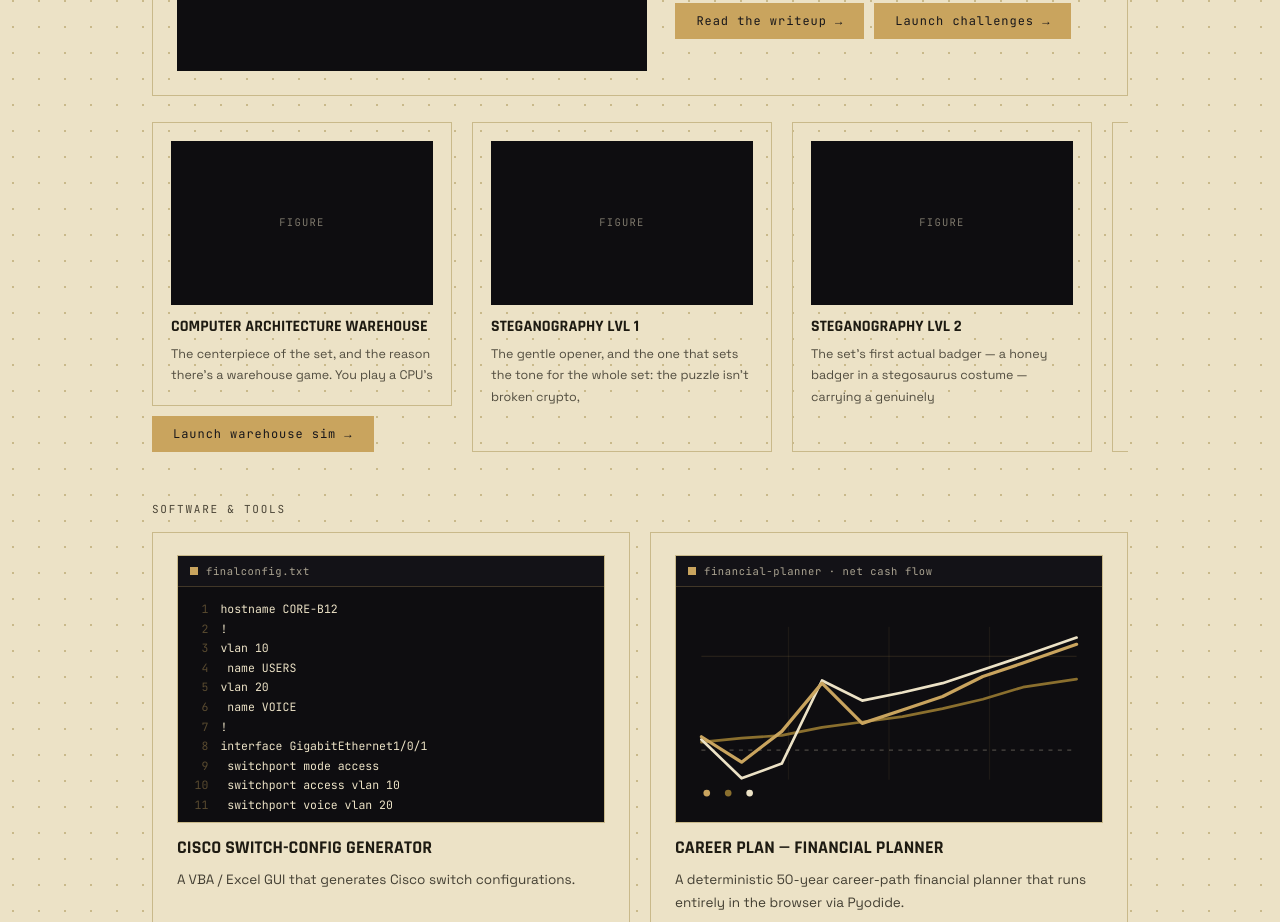
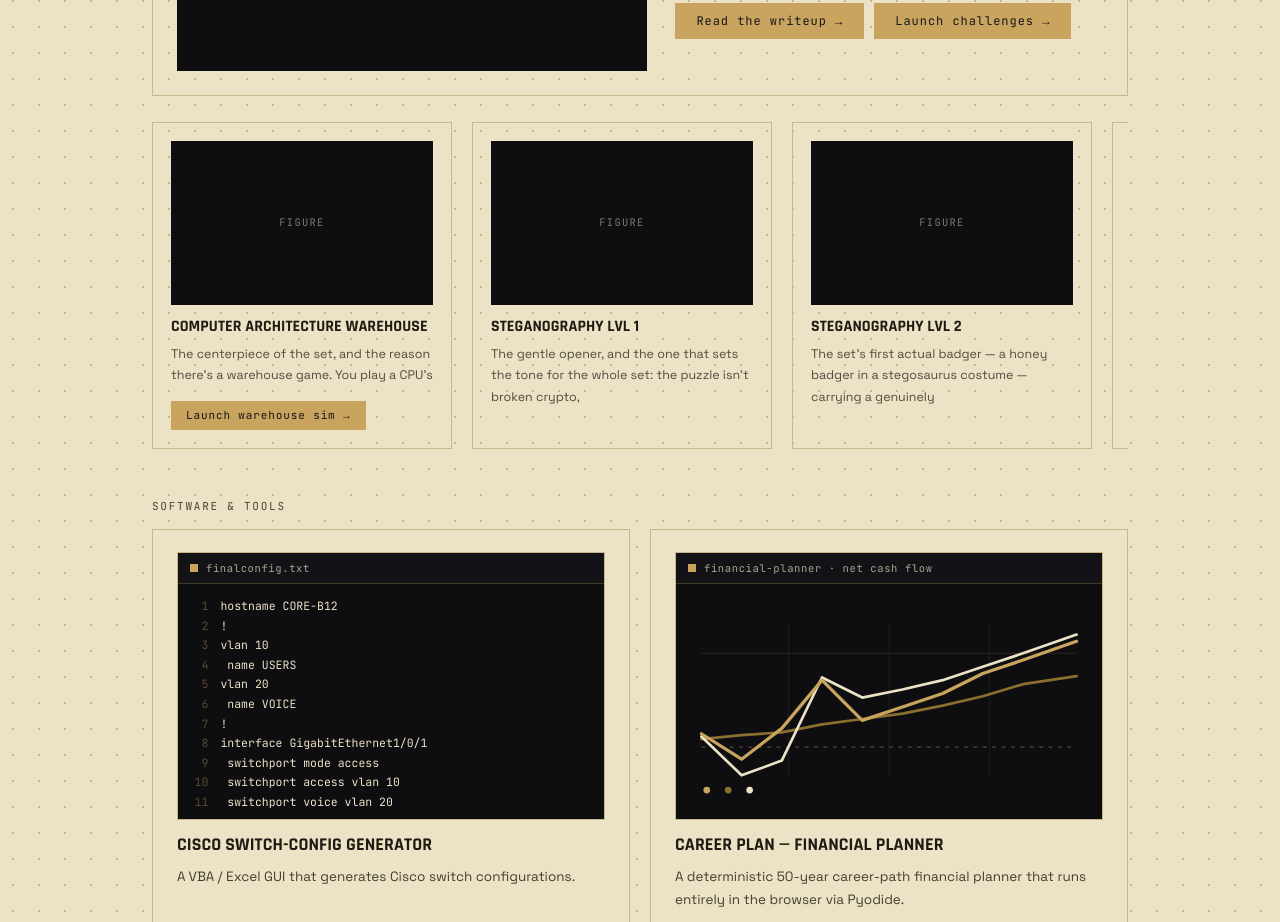
Before and after one commit to jdtherobot/jdtherobot.github.io, a React (Vite) app: page / in a window 1280 px wide. Shown: the part 3440-4362 px from the top of the page. Built offline with nearby package versions, Linux system fonts and the light colour scheme.

Commit message:
Landing: move warehouse sim button inside its box, one type-step smaller

```diff
--- a/src/pages/Landing.tsx
+++ b/src/pages/Landing.tsx
@@ -283,22 +283,30 @@ export default function Landing() {
           </div>
           <div className="wrap">
             <div className="rail" data-rail data-piano>
-              {/* each rail child is a wrapper so a doc's launch button can sit
-                  under its box without nesting an <a> inside the card link */}
+              {/* the wrapper div is the bordered box; the Link fills it, so a
+                  doc's launch button can sit inside without nesting anchors */}
               {ctfDocs.map((d) => (
-                <div key={d.docSlug} style={{ width: 300, display: 'flex', flexDirection: 'column' }}>
+                <div
+                  key={d.docSlug}
+                  style={{ width: 300, border: '1px solid var(--edge)', padding: 18, display: 'flex', flexDirection: 'column' }}
+                >
                   <Link
                     to={`/projects/${ctf.slug}/${d.docSlug}`}
-                    style={{ flex: 1, border: '1px solid var(--edge)', padding: 18, color: 'inherit', display: 'block' }}
+                    style={{ flex: 1, color: 'inherit', display: 'block' }}
                   >
                     <Ph style={{ marginBottom: 14 }}>FIGURE</Ph>
                     <div className="disp" style={{ fontSize: 16 }}>{d.title}</div>
                     <p className="body" style={{ fontSize: 12.5, opacity: 0.75, margin: '8px 0 0' }}>{docSnippet(ctf.slug, d.file)}</p>
                   </Link>
                   {d.liveUrl && (
-                    <div style={{ marginTop: 10 }}>
-                      {/* same-tab on purpose — the sim replaces this window */}
-                      <Button href={d.liveUrl} variant="primary">
+                    <div style={{ marginTop: 14 }}>
+                      {/* same-tab on purpose — the sim replaces this window.
+                          one type-step smaller than the flagship buttons. */}
+                      <Button
+                        href={d.liveUrl}
+                        variant="primary"
+                        style={{ padding: '8px 14px', fontSize: 'var(--fs-eyebrow)' }}
+                      >
                         {d.liveLabel ?? 'Launch →'}
                       </Button>
                     </div>
```
